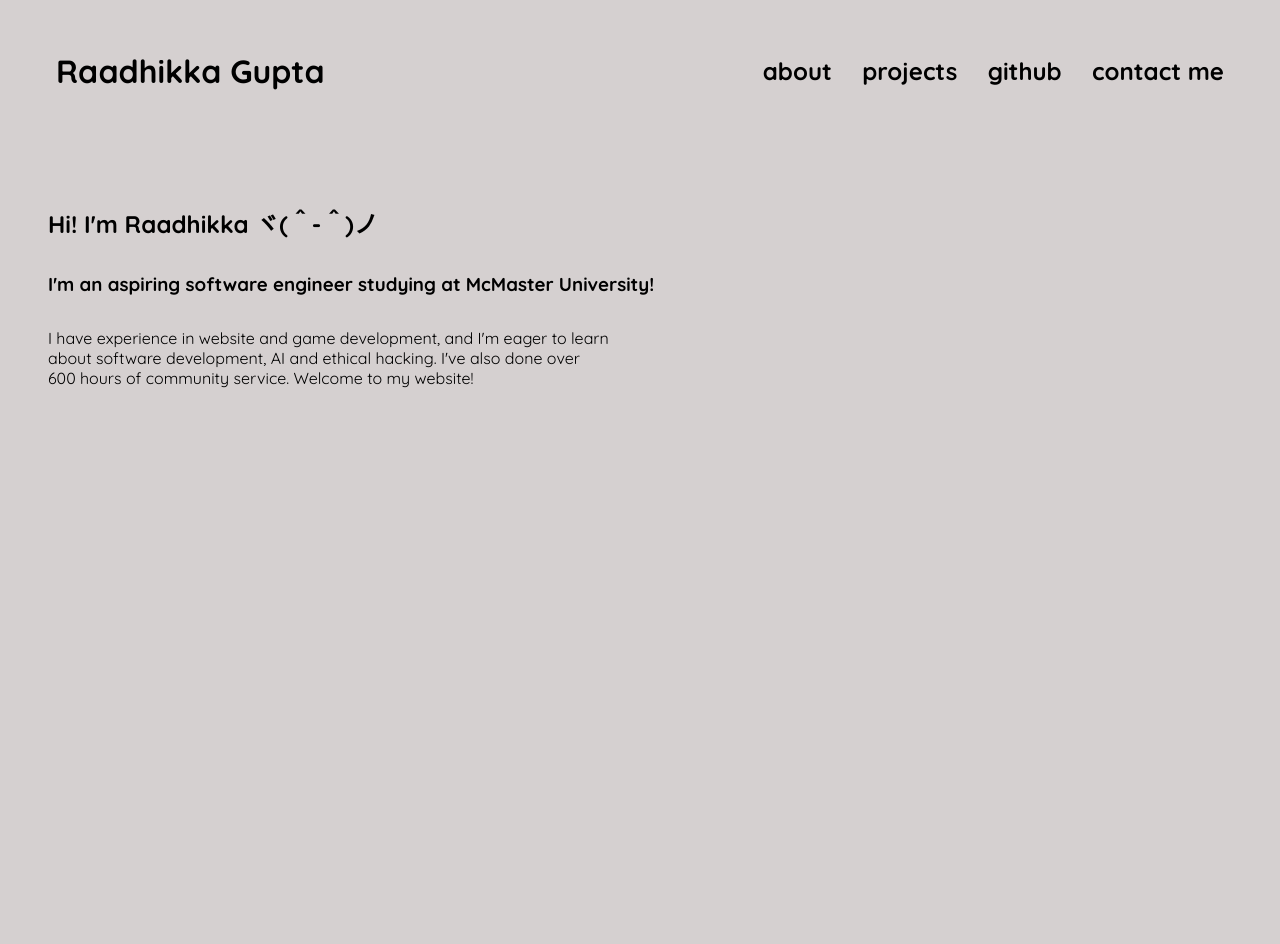
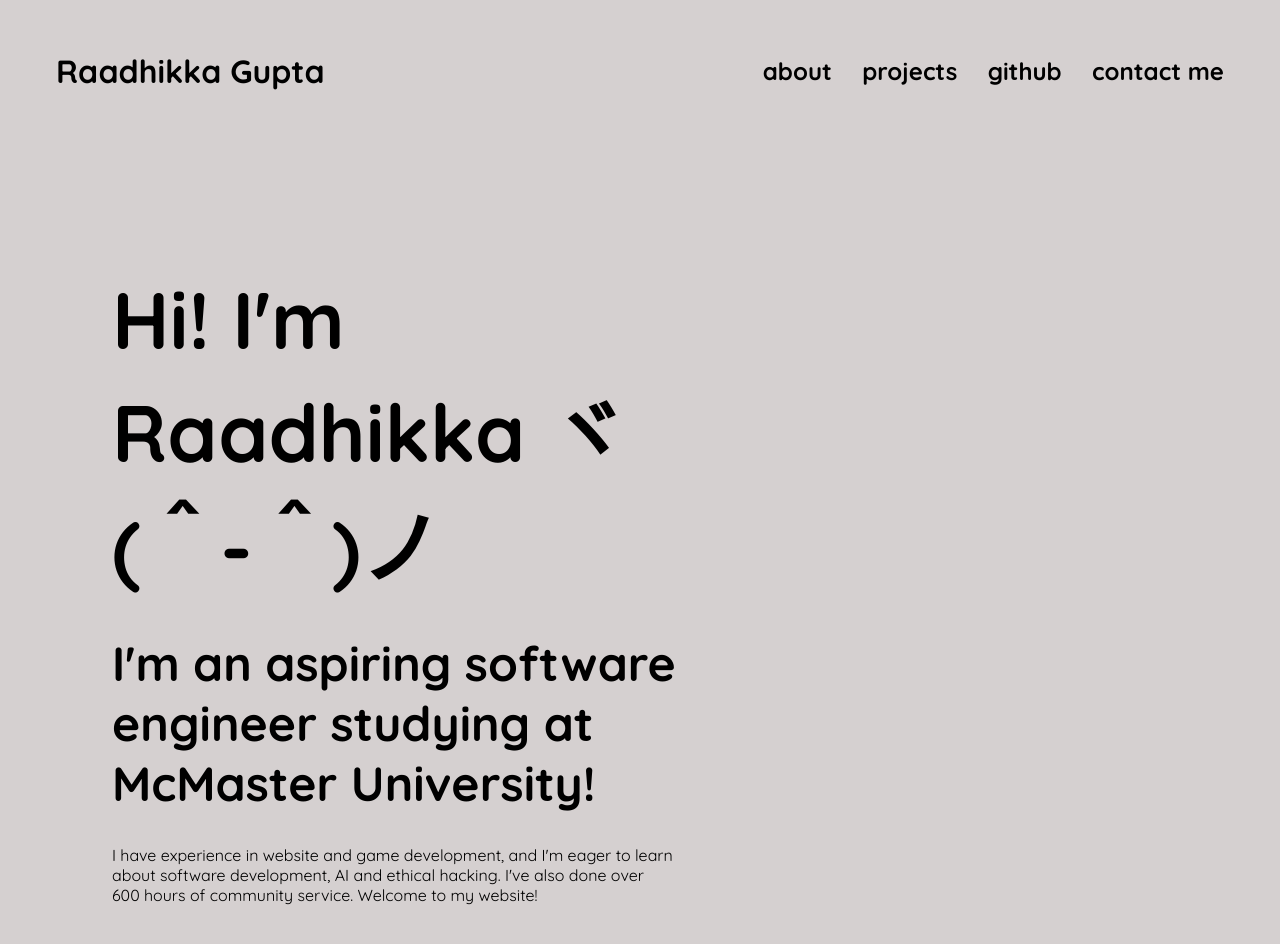
Before and after one commit to radhika16th/radhika16th.github.io, a plain HTML site: page index.html in a window 1280 px wide. Before the commit the page ends 800 px from the top, so only its background shows below. Drawn offline with nearby package versions, Linux system fonts and the light colour scheme; files whose address does not match are found by name.

Commit message:
modified:   style.css

```diff
--- a/style.css
+++ b/style.css
@@ -67,7 +67,7 @@ nav ul li {
     flex-direction: column;
     align-items: flex-start;
     /* justify-content: flex-start; */
-    padding: 3rem;
+    padding: 7rem;
 }
 
 .bio {
@@ -83,5 +83,9 @@ nav ul li {
 }
 
 .bio-title {
-    font-size: 1.5rem;
+    font-size: 5rem;
 }
+
+.bio-title2 {
+    font-size: 3rem;
+}
```
